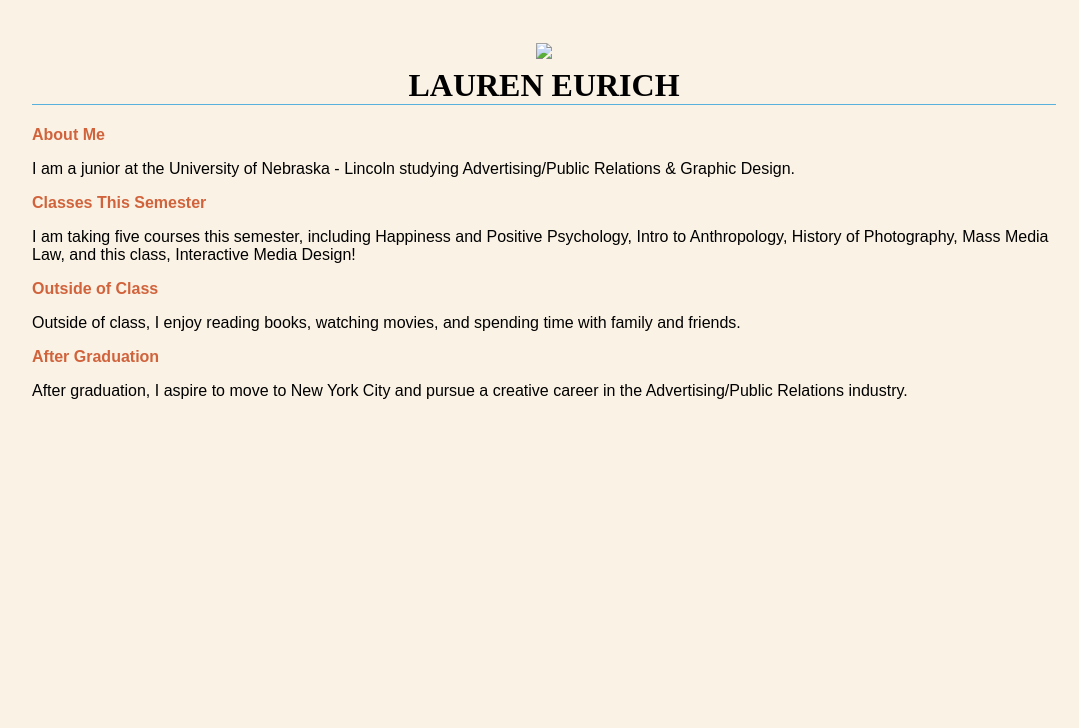
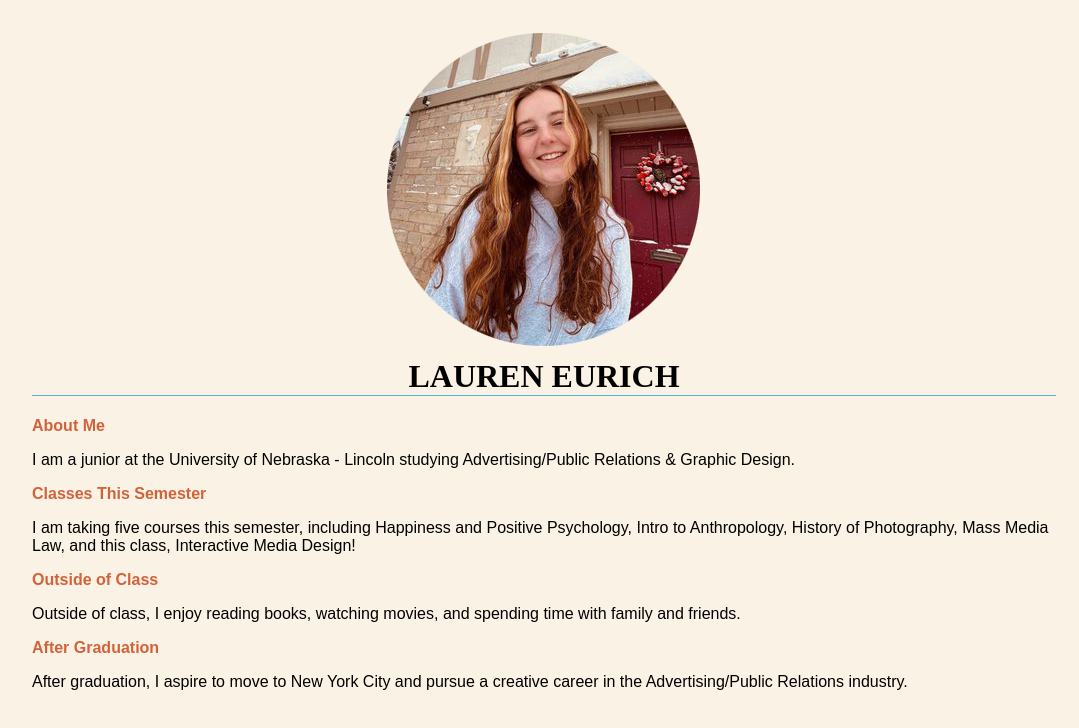
Before and after one commit to laeurich/ADPR_458, a plain HTML site: page assignments/index.html in a window 1280 px wide. Shown: the whole page, without its empty margins (96-1175 px from the left). Drawn offline with Linux system fonts and the light colour scheme.

Commit message:
update images src

```diff
--- a/assignments/index.html
+++ b/assignments/index.html
@@ -25,7 +25,7 @@
 		</style>
 </head>
 <body>
-    <h1><img src="images/Profile Pic.png"><br>LAUREN EURICH</h1>
+    <h1><img src="../images/Profile Pic.png"><br>LAUREN EURICH</h1>
     <h2>About Me</h2>
         <p>I am a junior at the University of Nebraska - Lincoln studying Advertising/Public Relations & Graphic Design.</p>
     <h2>Classes This Semester</h2>
```
